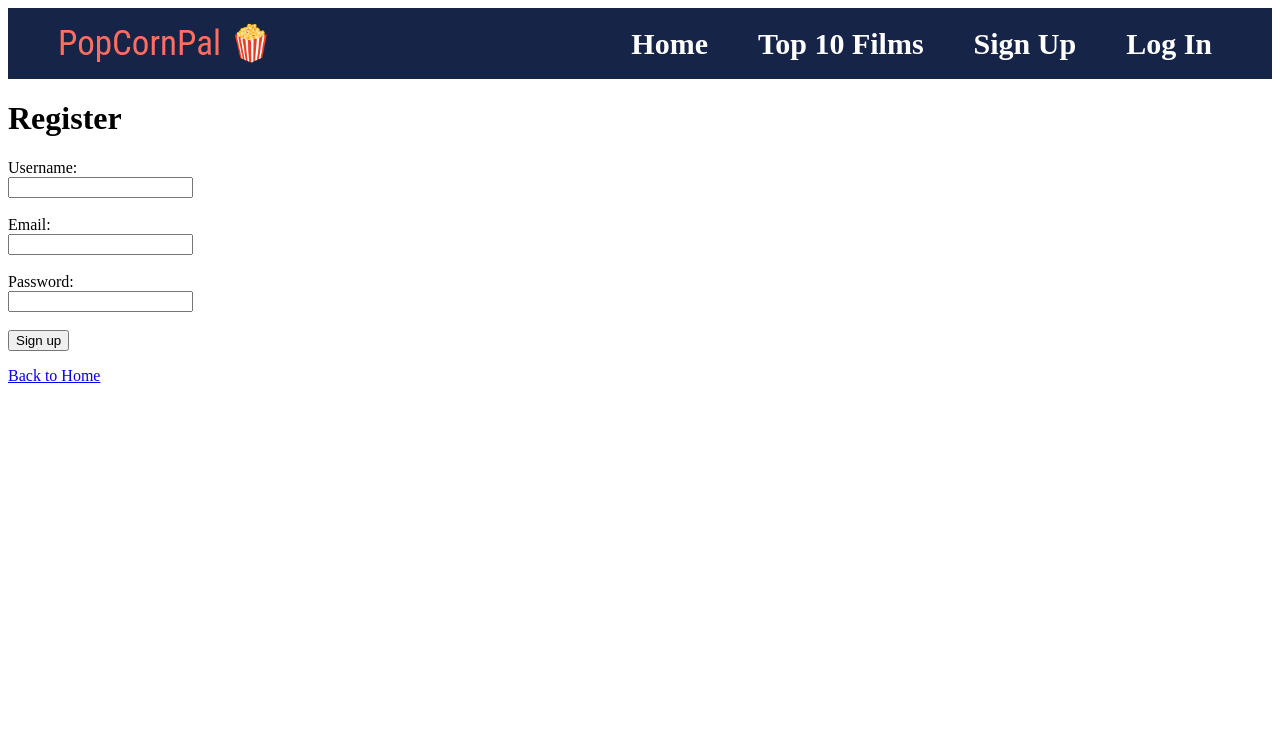
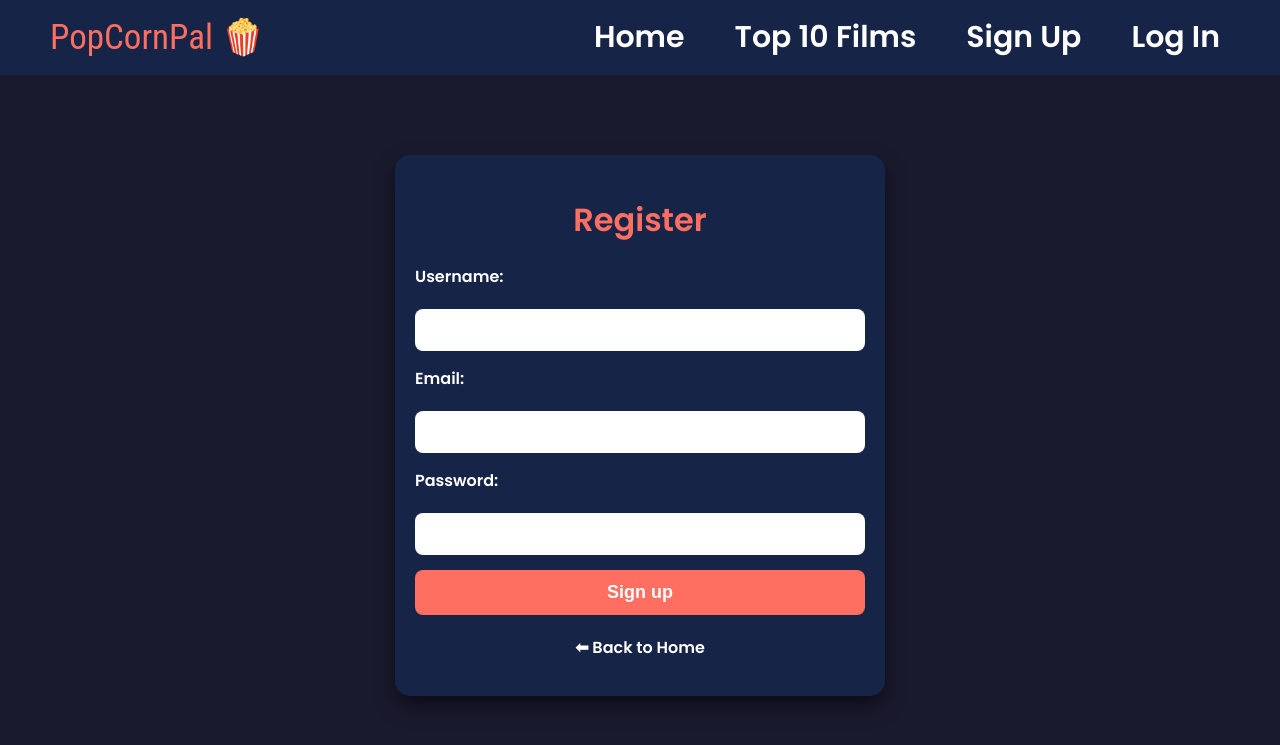
Before and after one commit to Sqizeeeeee/PopCornPal, a Flask app: page /register in a window 1280 px wide. Shown: the top 745 px of the page. Run offline with Flask 3, Linux system fonts and the light colour scheme.

Commit message:
added register form

```diff
--- a/app/routes.py
+++ b/app/routes.py
@@ -33,7 +33,7 @@ def register():
         db.session.commit()
 
         flash("Registration successful! You can log in now", "success")
-        return redirect(url_for(welcome))
+        return redirect(url_for('main.login'))
     return render_template('register.html')
 
 
--- /dev/null
+++ b/app/static/css/styles_register.css
@@ -0,0 +1,126 @@
+body {
+    margin: 0;
+    font-family: 'Poppins', sans-serif;
+    background-color: #1a1a2e;
+    color: #ffffff;
+}
+
+/* Контейнер */
+.register-container {
+    max-width: 450px;
+    margin: 80px auto;
+    padding: 20px;
+    background-color: #162447;
+    border-radius: 15px;
+    box-shadow: 0 10px 20px rgba(0,0,0,0.5);
+    text-align: center;
+}
+
+/* Заголовок */
+.register-container h1 {
+    margin-bottom: 20px;
+    font-size: 32px;
+    color: #ff6f61;
+}
+
+/* Flash messages */
+.flash-messages {
+    list-style: none;
+    padding: 0;
+    margin-bottom: 20px;
+}
+
+.flash-messages li {
+    padding: 12px 15px;
+    border-radius: 8px;
+    margin-bottom: 10px;
+    font-weight: 600;
+    display: flex;
+    align-items: center;
+    gap: 10px;
+}
+
+.flash-messages li.success {
+    background-color: rgba(76, 175, 80, 0.15);
+    color: #4caf50;
+    border: 1px solid #4caf50;
+}
+
+.flash-messages li.success::before {
+    content: '✅';
+    font-size: 18px;
+}
+
+.flash-messages li.danger {
+    background-color: rgba(255, 59, 46, 0.15);
+    color: #ff3b2e;
+    border: 1px solid #ff3b2e;
+}
+
+.flash-messages li.danger::before {
+    content: "❌";
+    font-size: 18px;
+}
+
+.flash-messages li.hide {
+    opacity: 0;
+}
+
+/* Форма */
+.register-form {
+    display: flex;
+    flex-direction: column;
+    gap: 15px;
+    text-align: left;
+}
+
+.register-form label {
+    font-weight: 600;
+    margin-bottom: 5px;
+}
+
+.register-form input {
+    padding: 12px;
+    border: none;
+    border-radius: 8px;
+    font-size: 16px;
+    outline: none;
+    transition: box-shadow 0.3s;
+}
+
+.register-form input:focus {
+    box-shadow: 0 0 8px #ff6f61;
+}
+
+/* Кнопка */
+.register-form button {
+    padding: 12px;
+    font-size: 18px;
+    font-weight: 600;
+    background-color: #ff6f61;
+    border: none;
+    border-radius: 8px;
+    color: #fff;
+    cursor: pointer;
+    transition: background 0.3s;
+}
+
+.register-form button:hover {
+    background-color: #ff3b2e;
+}
+
+/* Back link */
+.back-link {
+    margin-top: 20px;
+}
+
+.back-link a {
+    color: #ffffff;
+    text-decoration: none;
+    font-weight: 600;
+    transition: color 0.3s;
+}
+
+.back-link a:hover {
+    color: #ff6f61;
+}
--- a/app/templates/register.html
+++ b/app/templates/register.html
@@ -4,41 +4,55 @@
     <meta charset="UTF-8">
     <title>Register</title>
     <link rel="stylesheet" href="{{ url_for('static', filename='css/styles_nav.css') }}">
+    <link rel="stylesheet" href="{{ url_for('static', filename='css/styles_register.css') }}">
+    <link href="https://fonts.googleapis.com/css2?family=Poppins:wght@400;600&display=swap" rel="stylesheet">
 </head>
 <body>
-    <!-- Подключаем navbar -->
+    <!-- Navbar -->
     {% include 'nav.html' %}
 
+    <div class="register-container">
         <h1>Register</h1>
 
         <!-- Flash messages -->
         {% with messages = get_flashed_messages(with_categories=true) %}
             {% if messages %}
-            <ul>
+                <ul class="flash-messages">
                     {% for category, message in messages %}
-                    {% if category == 'success' %}
-                        <li style="color: green;">{{ message }}</li>
-                    {% else %}
-                        <li style="color: red;">{{ message }}</li>
-                    {% endif %}
+                        <li class="{{ category }}">{{ message }}</li>
                     {% endfor %}
                 </ul>
             {% endif %}
         {% endwith %}
 
-    <form method="POST">
-        <label>Username:</label><br>
-        <input type="text" name="username" required><br><br>
+        <form method="POST" class="register-form">
+            <label>Username:</label>
+            <input type="text" name="username" required>
 
-        <label>Email:</label><br>
-        <input type="email" name="email" required><br><br>
+            <label>Email:</label>
+            <input type="email" name="email" required>
 
-        <label>Password:</label><br>
-        <input type="password" name="password" required><br><br>
+            <label>Password:</label>
+            <input type="password" name="password" required>
 
             <button type="submit">Sign up</button>
         </form>
 
-    <p><a href="{{ url_for('main.welcome') }}">Back to Home</a></p>
+        <p class="back-link">
+            <a href="{{ url_for('main.welcome') }}">⬅ Back to Home</a>
+        </p>
+    </div>
+    <script>
+        // Автоматическое скрытие флешей через 3 сек
+        document.addEventListener("DOMContentLoaded", () => {
+            const flashes = document.querySelectorAll(".flash-messages li");
+            flashes.forEach(flash => {
+                setTimeout(() => {
+                    flash.classList.add("hide");
+                    setTimeout(() => flash.remove(), 500); // удаляем после анимации
+                }, 3000); // время показа 3 секунды
+            });
+        });
+    </script>
 </body>
 </html>
```
Also changed, not shown: data/users.db, 1 other file. Lines whose indentation alone changed are shown as unchanged.
